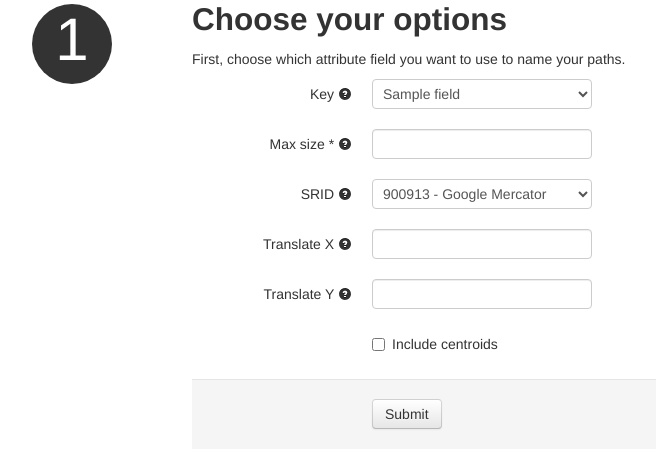
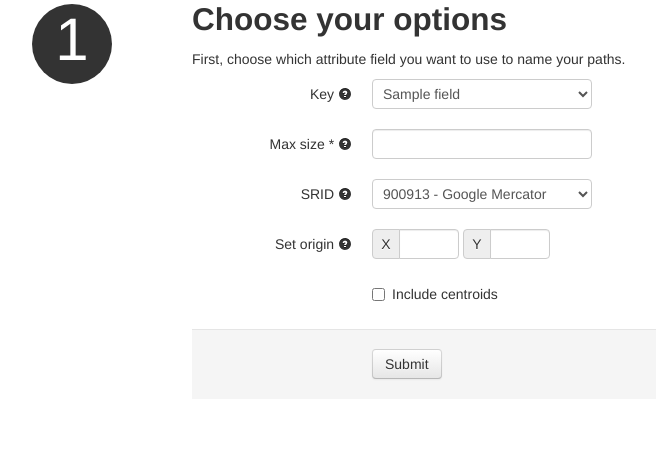
Before and after one commit to datadesk/django-shp2svg, a Django app: template templates/shapefilecontainer_detail.html in a window 1280 px wide. Shown: the part 249-719 px from the top of the page, without its empty margins (138-794 px from the left). Run offline with Django 3.2, Linux system fonts and the light colour scheme; the template is opened without the code that fills it: most values are stand-ins (such as "Sample title", 1, 10 or a date in 2020); parts of the project's set-up code (start-up, migrations or seed data) failed here and were passed over; some libraries are stand-ins or nearby versions.

Commit message:
tweaks to close #12 and close #11

```diff
--- a/templates/shapefilecontainer_detail.html
+++ b/templates/shapefilecontainer_detail.html
@@ -74,7 +74,7 @@
                     <p>First, choose which attribute field you want to use to name your paths.</p>
 
                     <div class="control-group">
-                        <label class="control-label" for="max_size">Key <i class="icon-question-sign" data-placement="right" data-trigger="hover" data-original-title="Key" data-content="Choose one attribute from the shapefile to key your paths. There should be a unique name or value (like a FIPS code) for each polygon."></i></label>
+                        <label class="control-label" for="max_size">Key <i class="icon-question-sign" data-placement="right" data-trigger="hover" data-original-title="Key" data-content="Each of the shapes needs a unique key for the output. Choose one attribute from the shapefile to key each shape (like a FIPS code) -- and make sure it's unique for every feature."></i></label>
                         <div class="controls">
                             <select required="required" id="key" name="key">
                             {% for i in fields %}
@@ -91,7 +91,7 @@
                         </div>
                     </div>
                     <div class="control-group">
-                        <label class="control-label" for="srid">SRID <i class="icon-question-sign" data-placement="right" data-trigger="hover" data-original-title="SRID" data-content="Choose an appropriate projection."></i></label>
+                        <label class="control-label" for="srid">SRID <i class="icon-question-sign" data-placement="right" data-trigger="hover" data-original-title="SRID" data-content="Choose an appropriate projection. Many projections are limited to a certain geographic area and may not work on all shapefiles."></i></label>
                         <div class="controls">
                             <select id="srid" name="srid">
                                 {% include 'srids.html' %}
@@ -100,15 +100,14 @@
                     </div>
 
                     <div class="control-group">
-                        <label class="control-label" for="translate_x">Translate X <i class="icon-question-sign" data-placement="right" data-trigger="hover" data-original-title="Translate X" data-content="Translate the paths along the x-axis."></i></label>
+                        <label class="control-label" for="translate_x">Set origin <i class="icon-question-sign" data-placement="right" data-trigger="hover" data-original-title="Set origin" data-content="Choose the starting coordinates for the SVG, from the top left. Defaults to 0,0."></i></label>
                         <div class="controls">
-                            <input type="text" id="translate_x" class="digits" name="translate_x" />
-                        </div>
-                    </div>
-                    <div class="control-group">
-                        <label class="control-label" for="translate_y">Translate Y <i class="icon-question-sign" data-placement="right" data-trigger="hover" data-original-title="Translate Y" data-content="Translate the paths along the y-axis."></i></label>
-                        <div class="controls">
-                            <input type="text" id="translate_y" class="digits" name="translate_y" />
+                            <div class="input-prepend">
+                                <span class="add-on">X</span><input type="text" id="translate_x" class="digits span1" name="translate_x" />
+                            </div>
+                            <div class="input-prepend">
+                                <span class="add-on">Y</span><input type="text" id="translate_y" class="digits span1" name="translate_y" />
+                            </div>
                         </div>
                     </div>
                     <div class="control-group">
```
Also changed, not shown: templates/index.html (+11 -28 lines).
